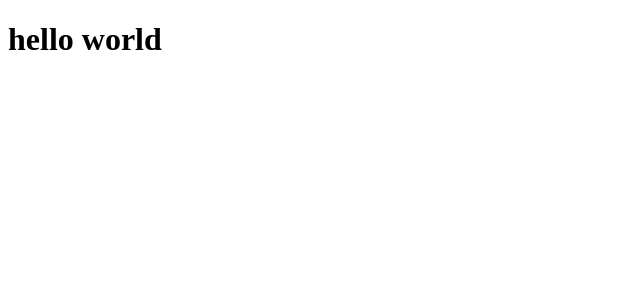
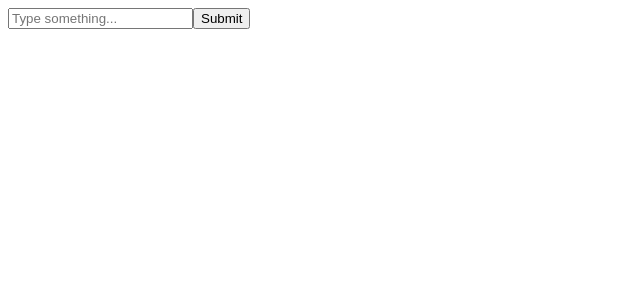
Before and after one commit to Ruqayah22/falaq-projects, a React (Vite) app in the folder to_do_list/: page / in a window 1280 px wide. Shown: the top 300 px of the page, without its empty margins (0-640 px from the left). Built offline with nearby package versions, Linux system fonts and the light colour scheme.

Commit message:
create to do list project using react hook form

```diff
--- a/to_do_list/package.json
+++ b/to_do_list/package.json
@@ -13,6 +13,7 @@
   "dependencies": {
     "react": "^19.1.0",
     "react-dom": "^19.1.0",
+    "react-hook-form": "^7.60.0",
     "rxjs": "^7.8.2"
   },
   "devDependencies": {
--- a/to_do_list/src/app/index.tsx
+++ b/to_do_list/src/app/index.tsx
@@ -1,7 +1,55 @@
+import { useState } from "react";
+import { useForm, type SubmitHandler } from "react-hook-form";
 
+type Inputs = {
+  text: string
+};
 
-// export const App = () => {
-//   return (
+export default function App() {
+  const {
+    register,
+    handleSubmit,
+    // watch,
+    // formState: { errors },
+    reset,
+  } = useForm<Inputs>({
+    defaultValues: {
+      text: "",
+    },
+  });
+//   const onSubmit: SubmitHandler<Inputs> = (data) => console.log(data);
 
-//   );
-// };
+//   console.log(watch("text")); // watch input value by passing the name of it
+
+    // const toDo = watch("text");
+
+    const [items, setItems] = useState<string[]>([]);
+
+    const onSubmit: SubmitHandler<Inputs> = (data) => {
+      setItems((prev) => [...prev, data.text]);
+      reset();
+    };
+
+  return (
+    <form onSubmit={handleSubmit(onSubmit)}>
+      <input
+        defaultValue="test"
+        {...register("text")}
+        placeholder="Type something..."
+      />
+
+      {/* <input defaultValue="test" {...(register("text"), { required: true })} /> */}
+      {/* {errors.text && <span>This field is required</span>} */}
+
+      <input type="submit" />
+
+      {/* <p>{toDo}</p> */}
+      <ul>
+        {items.map((item, index) => (
+          <li key={index}>{item}</li>
+        ))}
+      </ul>
+
+    </form>
+  );
+}
--- a/to_do_list/src/main.tsx
+++ b/to_do_list/src/main.tsx
@@ -1,10 +1,10 @@
 import { StrictMode } from 'react'
 import { createRoot } from 'react-dom/client'
-// import {App} from './app/index'
+import App from './app';
 
-createRoot(document.getElementById('root')!).render(
+createRoot(document.getElementById("root")!).render(
   <StrictMode>
-    <h1>hello world</h1>
-    {/* <App /> */}
-  </StrictMode>,
-)
+    {/* <h1>hello world</h1> */}
+    <App />
+  </StrictMode>
+);
```
Also changed, not shown: 1 other file (tests, documents, lock files or other folders).
